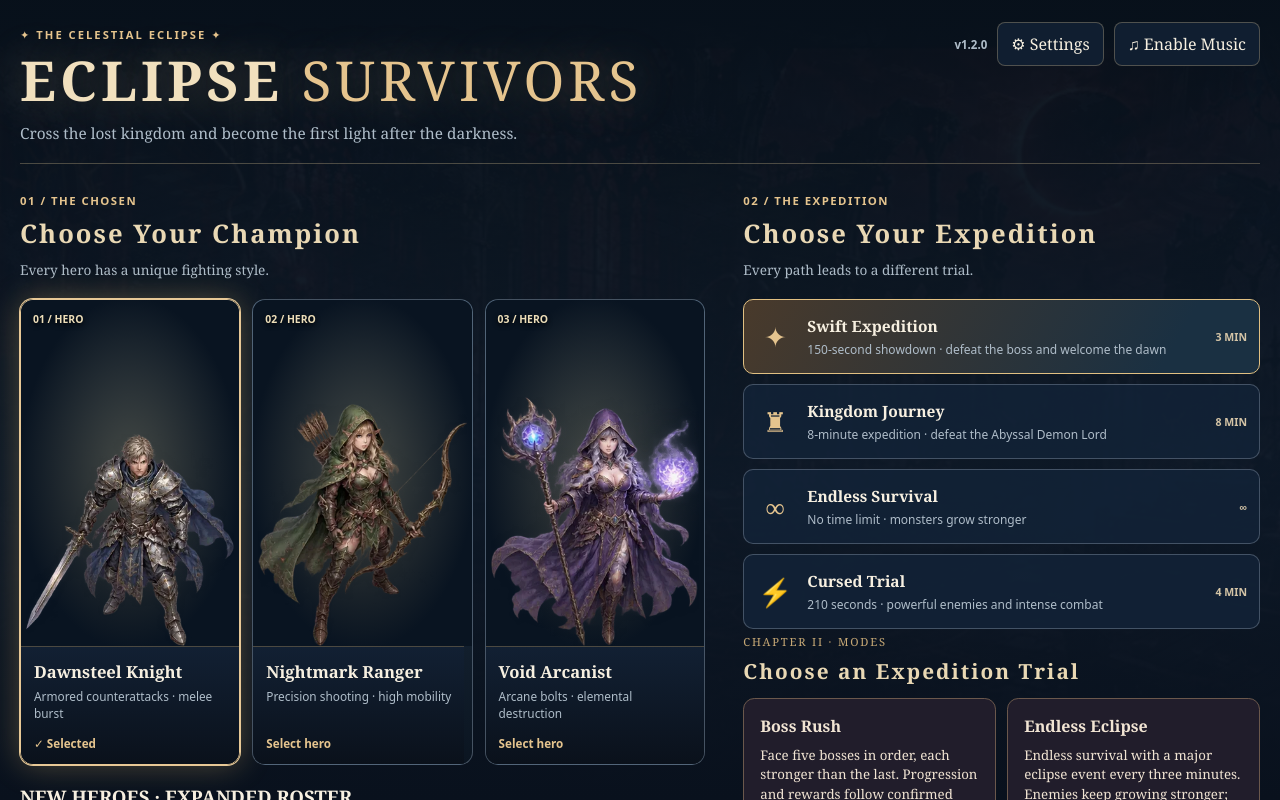
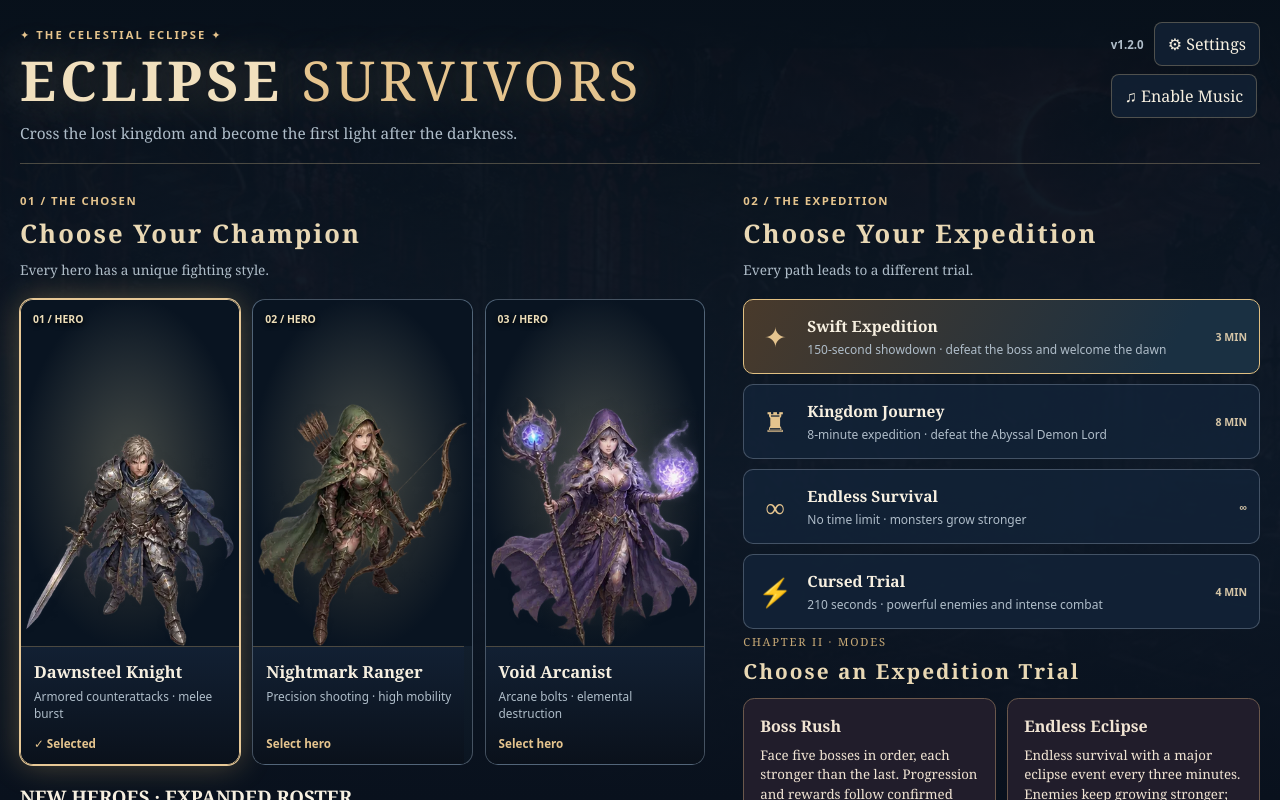
Before and after one commit to weskao/eclipse-survivors, a Vue app: page / in a window 1280 px wide. Built offline with nearby package versions, Linux system fonts and the light colour scheme.

Commit message:
fix(es2-ui): anchor settings and version in stable grid during audio unlock

```diff
--- a/src/styles/es2/menu.css
+++ b/src/styles/es2/menu.css
@@ -23,7 +23,10 @@
 .es2-menu-brand h1{font-size:clamp(2rem,4.3vw,4.4rem);line-height:1.12;letter-spacing:.075em;font-weight:600;margin:5px 0 9px;text-shadow:0 0 45px #dbbd8655}
 .es2-menu-brand h1 em{color:var(--es2-gold);font-style:normal;font-weight:400}
 .es2-menu-brand p{font-size:clamp(.82rem,1.2vw,1rem);color:var(--es2-muted);margin:0}
-.es2-top-actions{display:flex;flex-wrap:wrap;min-width:0;gap:10px;align-items:center;white-space:nowrap}
+.es2-top-actions{display:grid;grid-template-areas:"version settings" "music music";grid-template-columns:max-content max-content;column-gap:10px;row-gap:8px;min-width:0;align-items:center;white-space:nowrap}
+.es2-top-actions #gameVersion{grid-area:version}
+.es2-top-actions [data-es2-settings]{grid-area:settings}
+.es2-top-actions [data-es2-audio-unlock]{grid-area:music;justify-self:start}
 .es2-version{font:600 .72rem system-ui,sans-serif;color:var(--es2-muted)}
 .es2-icon-button{min-height:44px;padding:9px 13px;border-radius:8px;background:#122134d9;border:1px solid var(--es2-line)}
 @media(max-width:610px){.es2-top-actions{width:100%;gap:8px}.es2-top-actions .es2-icon-button{max-width:100%;white-space:normal}}
```
